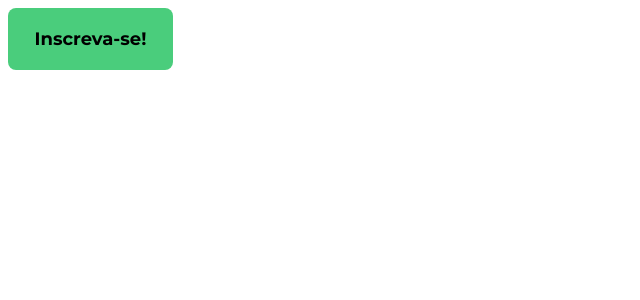
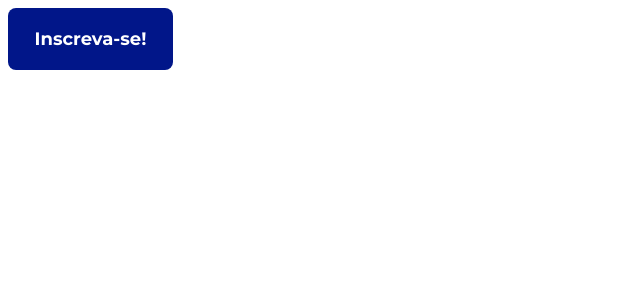
Before and after one commit to M1409/proposta-germinare, a React (Create React App) app: page / in a window 1280 px wide. Shown: the top 300 px of the page, without its empty margins (0-640 px from the left). Built offline with nearby package versions, Linux system fonts and the light colour scheme.

Commit message:
feat/germinare/ style adjustments

```diff
--- a/src/App.tsx
+++ b/src/App.tsx
@@ -5,7 +5,7 @@ import Button from './components/Button/Button';
 function App() {
   return (
     <div className="App">
-      <Button content='Inscreva-se!' variant='button-filled-tech'/>
+      <Button content='Inscreva-se!' variant='button-filled'/>
     </div>
   );
 }
--- a/src/components/Button/Button.tsx
+++ b/src/components/Button/Button.tsx
@@ -1,17 +1,17 @@
 import './style.scss'
-import { DetailedHTMLProps, ButtonHTMLAttributes} from 'react'
+import { DetailedHTMLProps, ButtonHTMLAttributes } from 'react'
 
 export type ButtonProps = {
     content: string
-    variant: "button-filled" | "button-filled-tech" | "button-outlined"
+    variant: "button-filled" | "button-filled tech" | "button-outlined"
 } & DetailedHTMLProps<ButtonHTMLAttributes<HTMLButtonElement>, HTMLButtonElement>
 
 export default function Button({ content, variant, ...props }: ButtonProps) {
 
     return (
-            <button  {...props} className={variant}>
-                {content}
-            </button>
+        <button  {...props} className={variant}>
+            {content}
+        </button>
     )
 
 }
--- a/src/components/Button/style.scss
+++ b/src/components/Button/style.scss
@@ -65,26 +65,12 @@ button {
     }
 }
 
-.button-filled-tech {
+.tech {
     background-color: #4ACD7C;
-    border-radius: 8px;
-    width: 165px;
-    height: 62px;
-    font-size: 18px;
     color: #000000;
-    border: 0;
 
     &:before {
-        content: '';
-        position: absolute;
-        bottom: 0;
-        left: 0;
-        width: 0%;
-        height: 100%;
         background-color: darken(#4ACD7C, 15%);
-        transition: all .3s;
-        border-radius: 8px;
-        z-index: -1;
     }
 
     &:hover {
```
